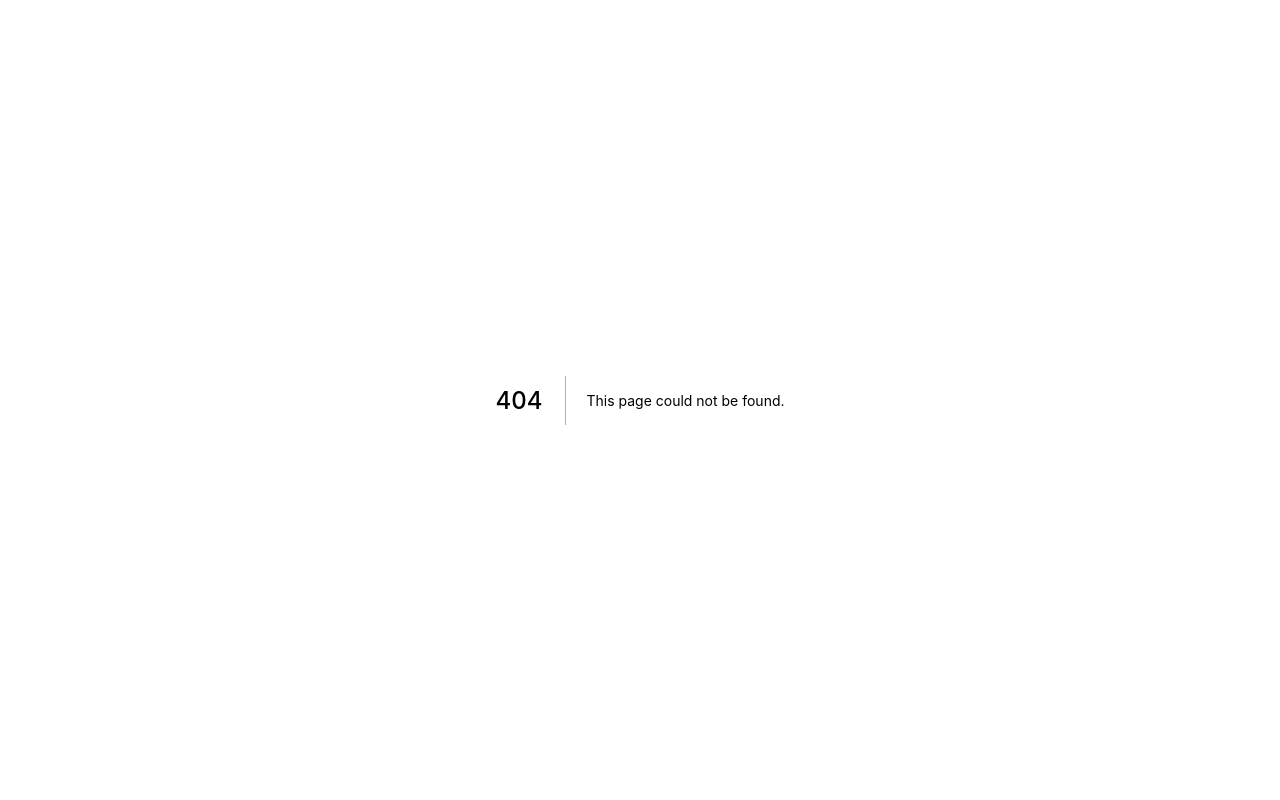
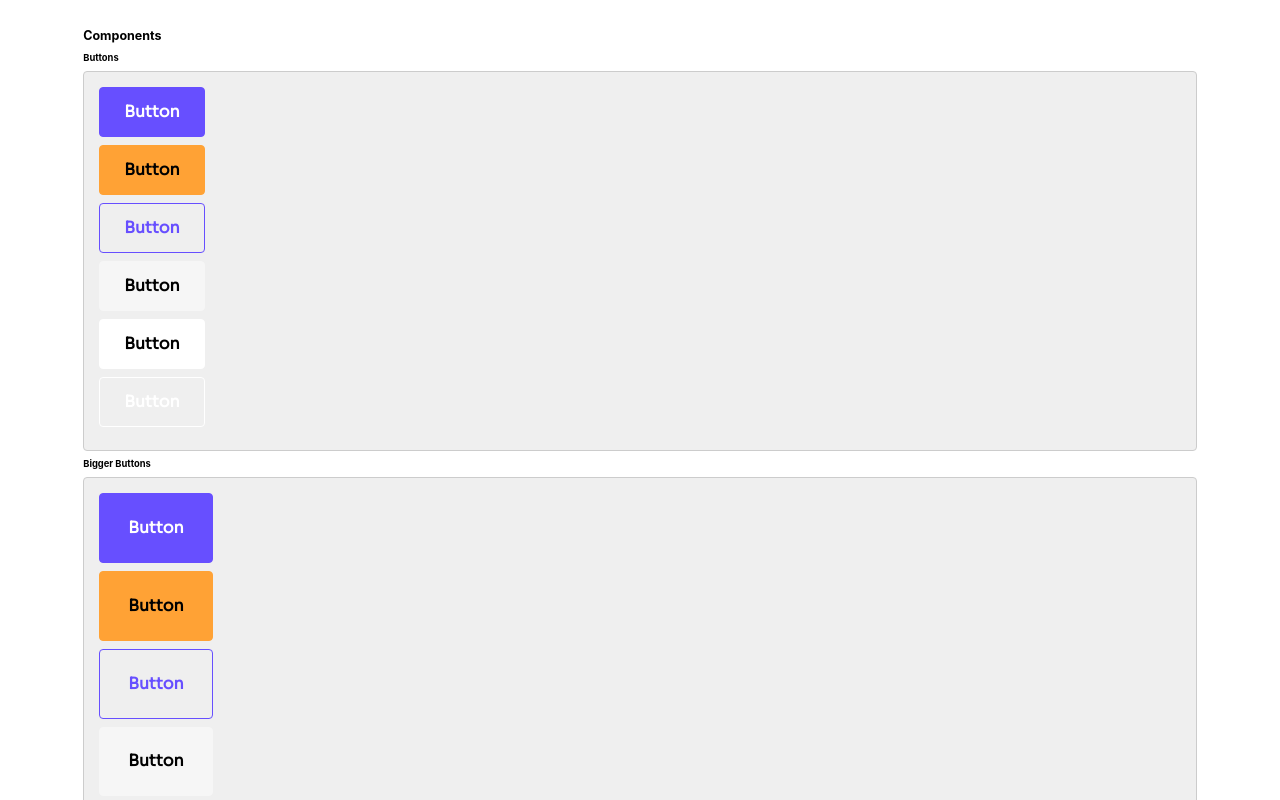
Before and after one commit to AlfredHutomo/rfi-site, a Next.js app in the folder next-frontend/: page /components in a window 1280 px wide. Before the commit this address had no page. Shown: the top 800 px of the page. Built offline with nearby package versions, Linux system fonts and the light colour scheme.

Commit message:
updates for basic styling

```diff
--- /dev/null
+++ b/next-frontend/components/global/Button/button.module.scss
@@ -0,0 +1,93 @@
+@import "../../../styles/_utils";
+
+.button {
+  $base: &;
+  display: inline-block;
+  padding: 0.75em 1.5em;
+  border: 0.1rem solid $color-brand-02;
+  border-radius: 0.4rem;
+  background-color: $color-brand-02;
+  color: $color-gs-white;
+  font-size: 1.6rem;
+  font-family: $font-heading;
+  font-weight: 700;
+  line-height: 1.5;
+  text-align: center;
+  text-decoration: none;
+  cursor: pointer;
+  transition: all 0.3s ease-out;
+
+  &:hover,
+  &:focus {
+    background: #3B24C9;
+    border-color: #3B24C9;
+  }
+
+  &--alt-01 {
+    background: $color-brand-04;
+    border-color: $color-brand-04;
+    color: $color-gs-black;
+
+    &:hover,
+    &:focus {
+      background: #E4881D;
+      border-color: #E4881D;
+    }
+  }
+
+  &--alt-02 {
+    background: transparent;
+    color: $color-brand-02;
+
+    &:hover,
+    &:focus {
+      background: transparent;
+      color: #3B24C9;
+    }
+  }
+
+  &--alt-03 {
+    color: $color-gs-black;
+    background: $color-gs-06;
+    border-color: $color-gs-06;
+
+    &:hover,
+    &:focus {
+      background: $color-gs-04;
+      border-color: $color-gs-04;
+    }
+  }
+
+  &--alt-04 {
+    color: $color-gs-black;
+    background: $color-gs-white;
+    border-color: $color-gs-white;
+
+    &:hover,
+    &:focus {
+      background: $color-gs-white;
+      border-color: $color-gs-white;
+    }
+  }
+
+  &--alt-05 {
+    color: $color-gs-white;
+    background: transparent;
+    border-color: $color-gs-white;
+    &:hover,
+    &:focus {
+      background: transparent;
+      border-color: $color-gs-white;
+    }
+  }
+
+  @include bp-down($bp-md) {
+    font-size: 1.4rem;
+  }
+
+  @include bp-up($bp-md) {
+    &--lg {
+      padding: 1.37em 1.75em;
+    }
+  }
+}
--- /dev/null
+++ b/next-frontend/components/global/Button/index.jsx
@@ -0,0 +1,53 @@
+import React from 'react';
+import PropTypes from 'prop-types';
+import styles from './button.module.scss';
+
+const Button = (props) => {
+  const { to, className, onClick, variant, size} = props;
+
+  let variantClass = '';
+
+  switch (variant) {
+    case '1':
+      variantClass = 'button--alt-01';
+      break;
+    case '2':
+      variantClass = 'button--alt-02';
+      break;
+    case '3':
+      variantClass = 'button--alt-03';
+      break;
+    case '4':
+      variantClass = 'button--alt-04';
+      break;
+    case '5':
+      variantClass = 'button--alt-05';
+      break;
+    default:
+      break;
+  }
+
+  const attributes = {
+    href: to ? to : null,
+    className : `${styles['button']} ${styles[variantClass]} ${className ? $className : ''} ${size =='large' ? styles['button--lg'] : ''}`,
+    onClick: onClick ? (e) => { onClick(e) }: null
+  }
+
+  if (props.to) {
+    return (
+      <a {...attributes} >
+        {props.children}
+      </a>
+    );
+  } else {
+    return (
+      <button {...attributes}>
+        {props.children}
+      </button>
+    );
+  }
+}
+
+Button.propTypes = {}
+
+export default Button;
--- a/next-frontend/package.json
+++ b/next-frontend/package.json
@@ -9,8 +9,10 @@
     },
     "dependencies": {
         "next": "12.0.3",
+        "prop-types": "^15.7.2",
         "react": "17.0.2",
-        "react-dom": "17.0.2"
+        "react-dom": "17.0.2",
+        "sass": "^1.43.4"
     },
     "devDependencies": {
         "eslint": "7.32.0",
--- /dev/null
+++ b/next-frontend/pages/_document.js
@@ -0,0 +1,27 @@
+/* _document.js
+ * this file acts as the wrapper component replacing document html
+ * can try to put external stylesheet, or sscripts her
+ *
+ */
+import React from 'react';
+import Document, { Html, Head, Main, NextScript } from 'next/document';
+
+export default class MyDocument extends Document {
+  render() {
+    return (
+      <Html lang="en">
+        <Head>
+          <link rel="preconnect" href="https://fonts.googleapis.com" />
+          <link rel="preconnect" href="https://fonts.gstatic.com" crossOrigin />
+          <link href="https://fonts.googleapis.com/css2?family=Inter&family=Sora&display=swap" rel="stylesheet" />
+          {/* PWA primary color */}
+          <meta name="theme-color" content="#010a4f" />
+        </Head>
+        <body>
+          <Main />
+          <NextScript />
+        </body>
+      </Html>
+    );
+  }
+}
--- /dev/null
+++ b/next-frontend/pages/components.jsx
@@ -0,0 +1,50 @@
+import Button from "../components/global/Button/";
+
+export default function Components() {
+  const containerStyle = {
+    padding: '2rem 6.5%'
+  }
+  const componentContainer = {
+    padding: '1.5rem',
+    background: '#efefef',
+    border: '1px solid #ccc',
+    borderRadius: '0.4rem',
+  }
+
+  return (
+    <div style={containerStyle}>
+      <h1>Components</h1>
+      <div >
+        <h2>Buttons</h2>
+        <div style={componentContainer}>
+          <Button>Button</Button><br/><br/>
+          <Button variant="1">Button</Button><br/><br/>
+          <Button variant="2">Button</Button><br/><br/>
+          <Button variant="3">Button</Button><br/><br/>
+          <Button variant="4">Button</Button><br/><br/>
+          <Button variant="5">Button</Button><br/><br/>
+        </div>
+
+        <h2>Bigger Buttons</h2>
+        <div style={componentContainer}>
+          <Button size="large">Button</Button><br/><br/>
+          <Button variant="1" size="large">Button</Button><br/><br/>
+          <Button variant="2" size="large">Button</Button><br/><br/>
+          <Button variant="3" size="large">Button</Button><br/><br/>
+          <Button variant="4" size="large">Button</Button><br/><br/>
+          <Button variant="5" size="large">Button</Button><br/><br/>
+        </div>
+
+        <h2>Links as button</h2>
+        <div style={componentContainer}>
+          <Button to="#">Button</Button><br/><br/>
+          <Button to="#" variant="1">Button</Button><br/><br/>
+          <Button to="#" variant="2">Button</Button><br/><br/>
+          <Button to="#" variant="3">Button</Button><br/><br/>
+          <Button to="#" variant="4">Button</Button><br/><br/>
+          <Button to="#" variant="5">Button</Button><br/><br/>
+        </div>
+      </div>
+    </div>
+  )
+}
--- /dev/null
+++ b/next-frontend/styles/_utils.scss
@@ -0,0 +1,65 @@
+// _utils.scss
+// files containing variables and mixins for the project
+
+// ----- FONTS -----
+$font-heading: 'Sora', sans-serif;;
+$font-body: 'Inter', sans-serif;
+
+// ----- COLORS -----
+// Brand colors
+$color-brand-01: #010a4f;
+$color-brand-02: #674fff;
+$color-brand-03: #904cd0;
+$color-brand-04: #ffa235;
+
+// greyscales
+$color-gs-black: #000000;
+$color-gs-white: #ffffff;
+$color-gs-01: #333333;
+$color-gs-02: #888888;
+$color-gs-03: #cccccc;
+$color-gs-04: #dddddd;
+$color-gs-05: #eeeeee;
+$color-gs-06: #f6f6f6;
+
+// status colors
+$color-status-success: #27DC70;
+$color-status-alert: #FF3434;
+$color-status-caution: #FF7D34;
+
+$site-max-width: 1440px;
+
+// Z index levels
+$level-base: 0;
+$level-middle: 100;
+$level-top: 200;
+$level-cover: 500;
+
+// helper for easings
+$easeOutCirc: cubic-bezier(0, 0.55, 0.45, 1);
+$easeInQuart: cubic-bezier(0.5, 0, 0.75, 0);
+$easeInCirc: cubic-bezier(0.55, 0, 1, 0.45);
+$easeInExpo: cubic-bezier(0.7, 0, 0.84, 0);
+
+
+// ----- BREAKPOINTS -----
+$bp-sm: 576px;
+$bp-md: 768px;
+$bp-lg: 1024px;
+$bp-xl: 1200px;
+
+
+// ----- MIXINS -----
+// mixin for breakpoint up
+@mixin bp-up($bp) {
+  @media screen and (min-width: $bp) {
+    @content;
+  }
+}
+
+// mixin for breakpoint down
+@mixin bp-down($bp){
+  @media screen and (max-width: $bp - 1) {
+    @content;
+  }
+}
--- a/next-frontend/styles/globals.css
+++ b/next-frontend/styles/globals.css
@@ -4,6 +4,7 @@ body {
   margin: 0;
   font-family: -apple-system, BlinkMacSystemFont, Segoe UI, Roboto, Oxygen,
     Ubuntu, Cantarell, Fira Sans, Droid Sans, Helvetica Neue, sans-serif;
+  font-size: 62.5%;
 }
 
 a {
```
Also changed, not shown: next-frontend/styles/_base.scss (added, +50 -0 lines), next-frontend/components/global/Button.jsx (deleted), next-frontend/styles/main.scss (added).
